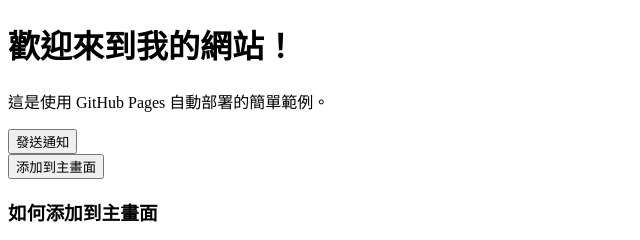
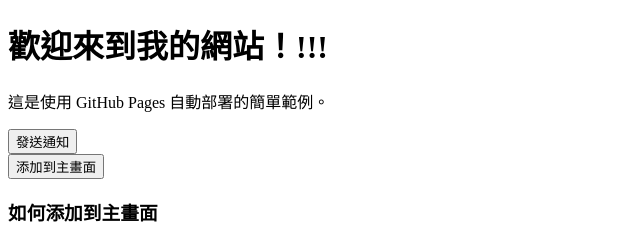
Before and after one commit to forpraticedemo/test-gitflows, a plain HTML site: page index.html in a window 1280 px wide. Shown: the top 240 px of the page, 0-640 px from the left. Drawn offline with Linux system fonts and the light colour scheme.

Commit message:
更新 index.html 的標題，添加額外的感嘆號

```diff
--- a/index.html
+++ b/index.html
@@ -6,7 +6,7 @@
   <title>我的 GitHub Pages 範例 test !! </title>
 </head>
 <body>
-  <h1>歡迎來到我的網站！</h1>
+  <h1>歡迎來到我的網站！!!!</h1>
   <p>這是使用 GitHub Pages 自動部署的簡單範例。</p>
 
   <button id="notification-button" class="button">發送通知</button>
```
